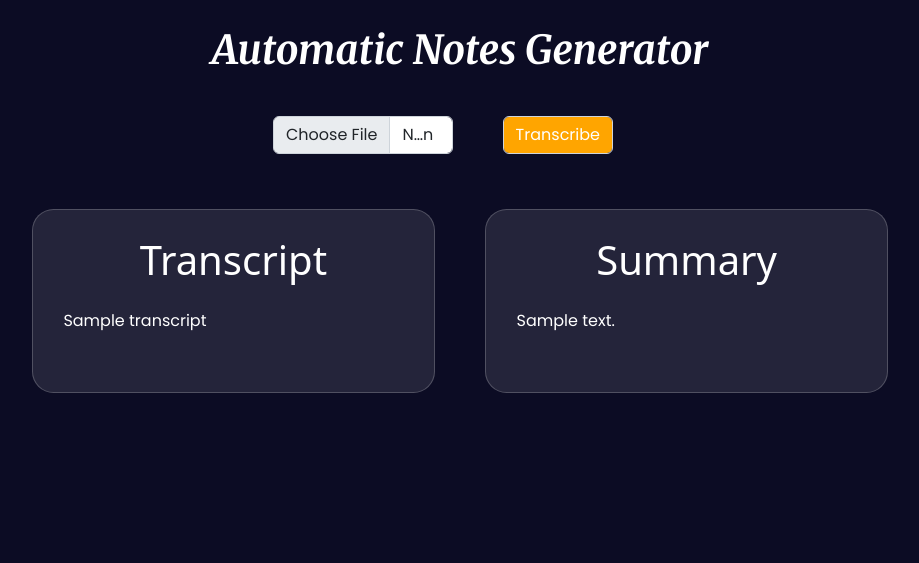
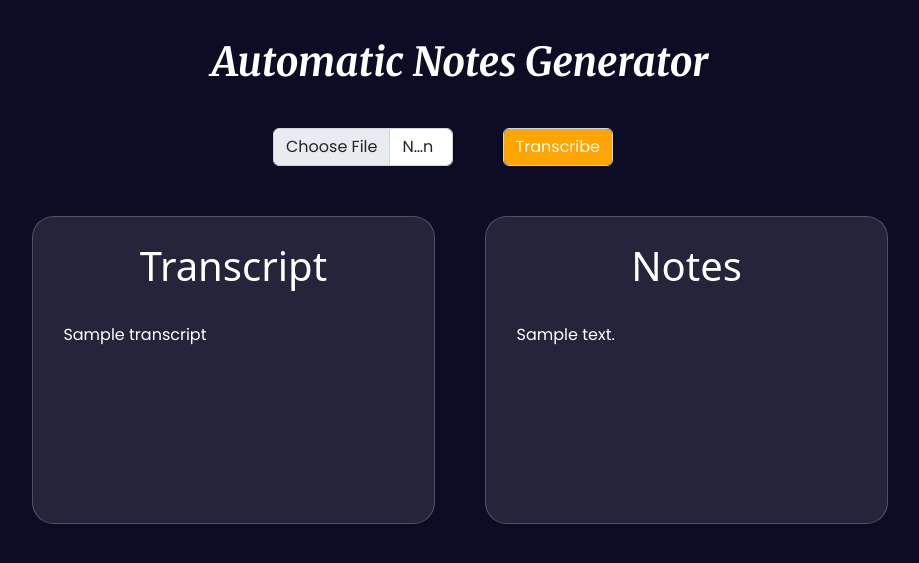
Before and after one commit to kalyani179/Automatic-Notes-Generator, a Flask app: template templates/index.html in a window 1280 px wide. Shown: the top 563 px of the page, without its empty margins (180-1099 px from the left). Run offline with Flask 3, Linux system fonts and the light colour scheme; the template is opened without the code that fills it: most values are stand-ins (such as "Sample title", 1, 10 or a date in 2020).

Commit message:
Updated CSS

```diff
--- a/static/styles.css
+++ b/static/styles.css
@@ -9,7 +9,7 @@ body::-webkit-scrollbar {
 }
 
 .heading {
-    margin-top: 2%;
+    margin-top: 3%;
     text-align: center;
     font-family: 'Merriweather', serif;
 }
@@ -19,8 +19,17 @@ body::-webkit-scrollbar {
     flex-direction: row;
     width: 340px;
     gap: 50px;
-    margin: 5%;
+    margin: 7%;
     font-family: 'Poppins', sans-serif;
+}
+
+.text-container {
+    height: 150px;
+    overflow-y: scroll;
+}
+
+.flex-container::-webkit-scrollbar {
+    display: none;
 }
 
 .form-group {
@@ -44,7 +53,7 @@ body::-webkit-scrollbar {
 }
 
 .speechContainer {
-    margin-top: 3%;
+    margin-top: 2%;
 }
 
 #speechTranscriptContainer,
--- a/templates/index.html
+++ b/templates/index.html
@@ -31,15 +31,17 @@
         <div class="speechContainer">
             <div id="speechTranscriptContainer">
                 <h1>Transcript</h1>
-                <div class="flex-container">
+                <div class="flex-container text-container">
                     <p id="speechText">{{ transcript }}</p>
-                    <!-- <p>the still smell of old buildings it takes heat to bring out the order I call dip restores health exist a sole please find with him Tales of pastor are my favourite is just for food is the hot cross bun</p> -->
+                    <!-- <p>the still smell of old buildings it takes heat to bring out tthe still smell of old buildings it takes heat to bring out tthe still smell of old buildings it takes heat to bring out tthe still smell of old buildings it takes heat to -->
+                    <!-- bring out t the still smell of old buildings it takes heat to bring out tthe still smell of old buildings it takes heat to bring out tthe still smell of old buildings it takes heat to bring out tthe still smell of old buildings -->
+                    <!-- it takes heat to bring out tthe still smell of old buildings it takes heat to bring out t</p> -->
                 </div>
 
             </div>
             <div id="speechSummaryContainer">
-                <h1>Summary</h1>
-                <div class="flex-container">
+                <h1>Notes</h1>
+                <div class="flex-container text-container">
                     <p id="speechSummary">{{ speechSummary }}</p>
                     <!-- <p>It takes heat to bring out the order I call Dip restores health exist a sole. Please find with him Tales of Pastor are my favourite is just for food.</p> -->
                 </div>
```
